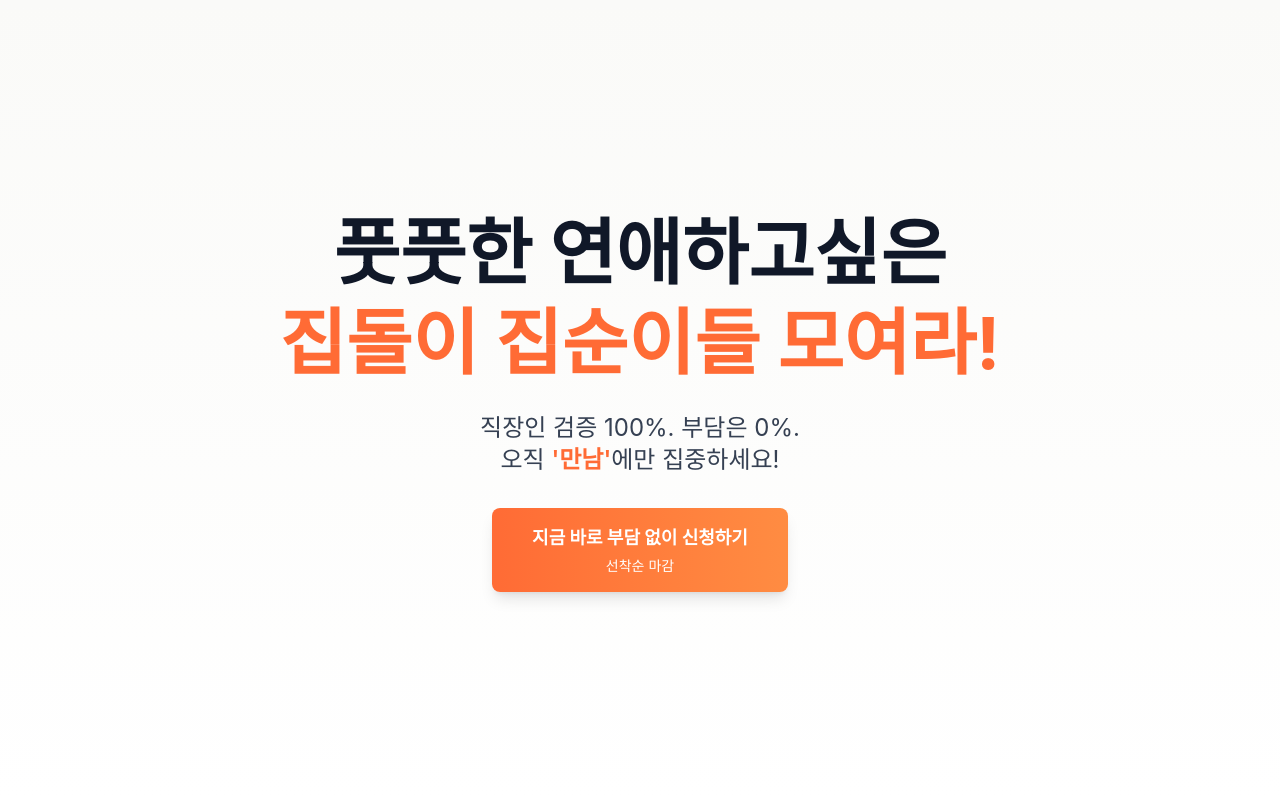
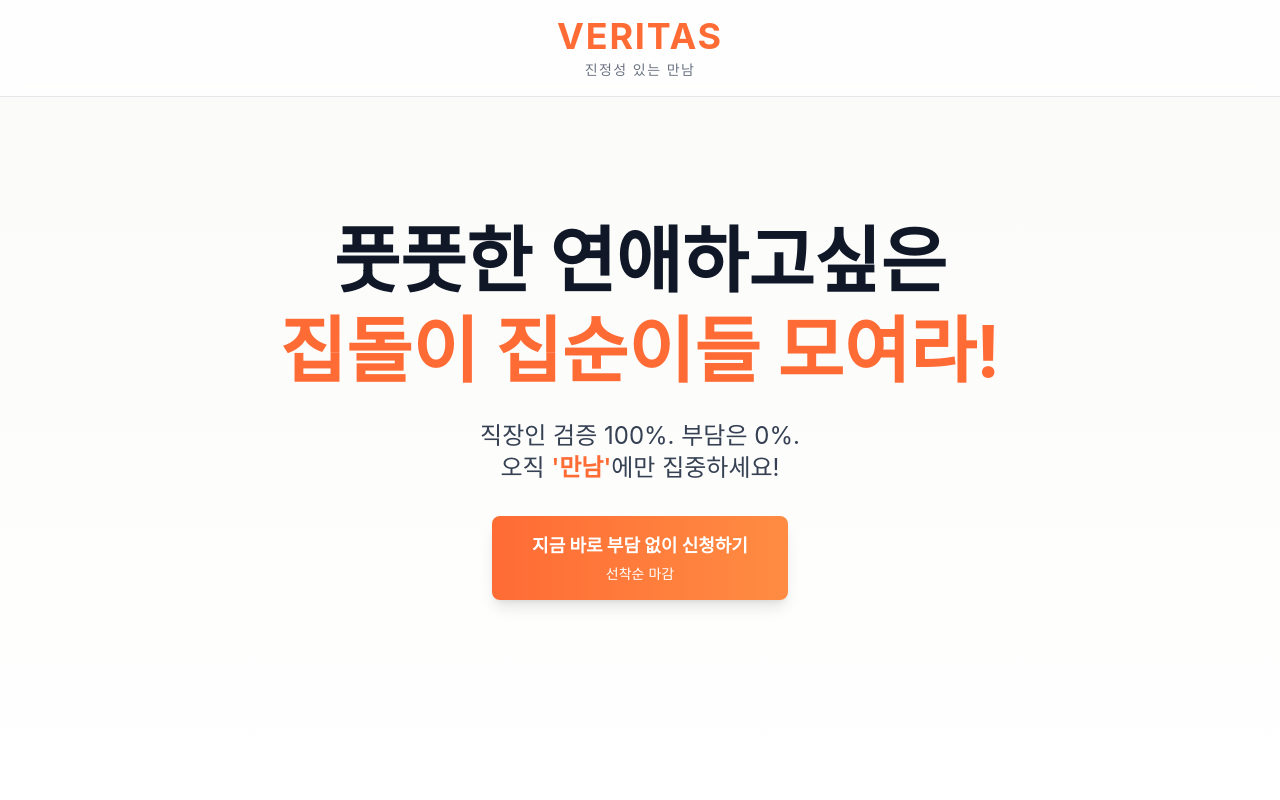
Before and after one commit to dhxoguq-gif/landing-page, a Next.js app: page / in a window 1280 px wide. Shown: the top 800 px of the page. Built offline with nearby package versions, Linux system fonts and the light colour scheme.

Commit message:
제목추가

```diff
--- a/app/page.tsx
+++ b/app/page.tsx
@@ -1,8 +1,20 @@
 export default function Home() {
   return (
     <main className="min-h-screen bg-white text-gray-900">
+      {/* Brand Header */}
+      <header className="fixed top-0 left-0 right-0 z-50 bg-white/80 backdrop-blur-sm border-b border-gray-200">
+        <div className="max-w-7xl mx-auto px-4 py-4">
+          <div className="text-center">
+            <h1 className="text-3xl md:text-4xl font-bold tracking-wider text-[#FF6B35]">
+              VERITAS
+            </h1>
+            <p className="text-xs md:text-sm text-gray-500 mt-1 tracking-widest">진정성 있는 만남</p>
+          </div>
+        </div>
+      </header>
+
       {/* Hero Section */}
-      <section className="flex flex-col items-center justify-center min-h-screen px-4 py-20 relative overflow-hidden bg-gradient-to-b from-[#FAFAF8] to-white">
+      <section className="flex flex-col items-center justify-center min-h-screen px-4 py-20 relative overflow-hidden bg-gradient-to-b from-[#FAFAF8] to-white pt-24">
         <div className="max-w-4xl mx-auto text-center relative z-10">
           <h1 className="text-5xl md:text-7xl font-bold mb-6 leading-tight text-gray-900">
             풋풋한 연애하고싶은<br />
@@ -207,7 +219,7 @@
       {/* Info Section */}
       <section className="py-20 px-4 bg-white">
         <div className="max-w-4xl mx-auto">
-          <h2 className="text-4xl md:text-5xl font-bold text-center mb-12 text-gray-900">
+          <h2 className="text-3xl md:text-4xl font-bold text-center mb-12 text-gray-900">
             모집 대상 & 참가비 안내
           </h2>
 
@@ -313,10 +325,12 @@
         <div className="max-w-4xl mx-auto text-center">
           <p className="text-gray-600 mb-2">문의사항이 있으시면 언제든지 연락주세요</p>
           <a
-            href="mailto:dhxoguq@gmail.com"
+            href="https://open.kakao.com/o/s4YGJB7h"
+            target="_blank"
+            rel="noopener noreferrer"
             className="text-[#FF6B35] font-semibold hover:underline"
           >
-            dhxoguq@gmail.com
+            카카오톡 오픈채팅으로 문의하기
           </a>
         </div>
       </section>
```
